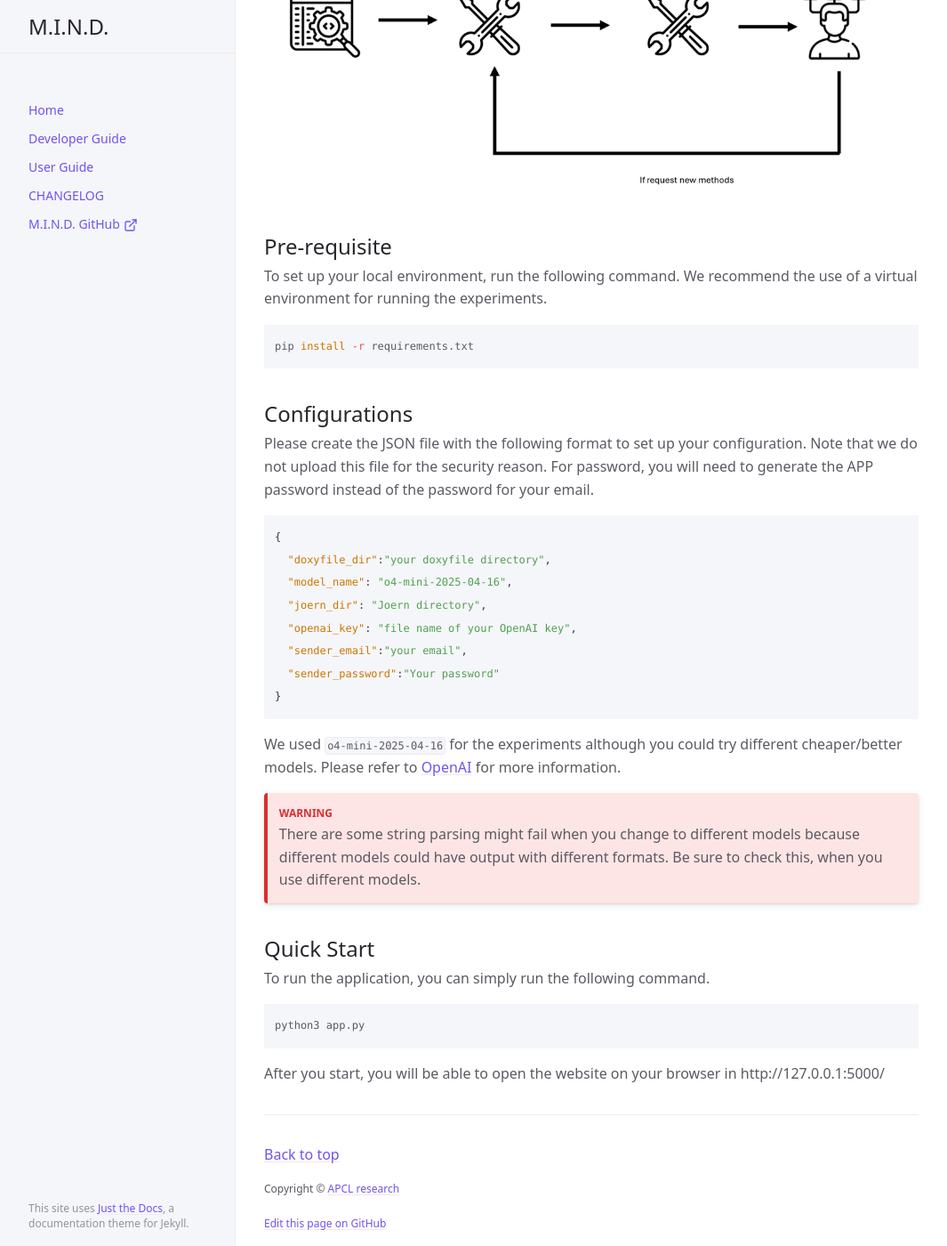
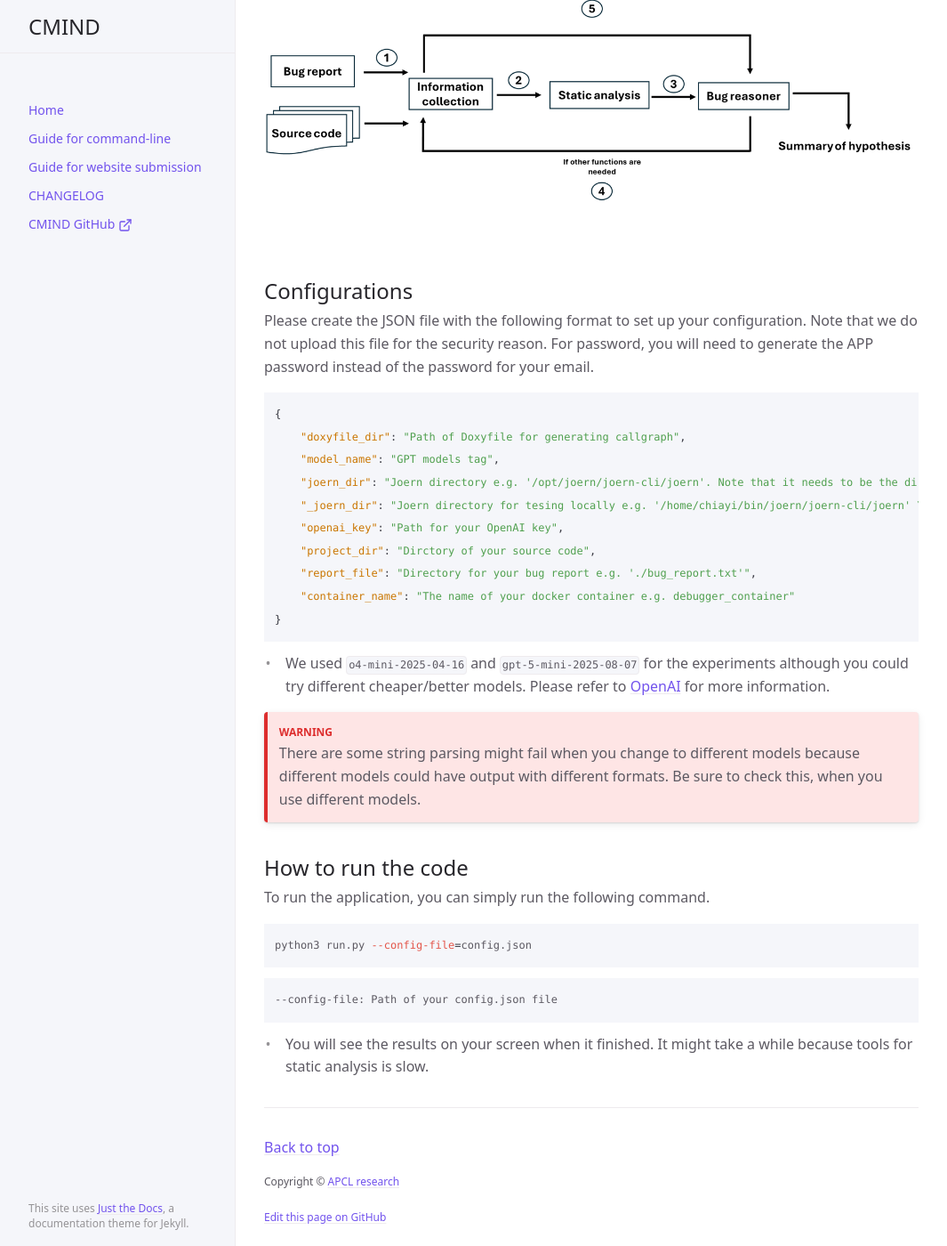
Before and after one commit to apclbuglocalizer/apclbuglocalizer.github.io, a Jekyll site: the page built from docs/configuration.md, in a window 1280 px wide and 1400 px high, scrolled down 1064 px. Shown: the whole window at 89% size, without its empty margins (107-1172 px from the left). Built offline with Jekyll 4.4.1, drawn with Linux system fonts in a browser that asks for light colours; cached includes are drawn as plain includes; some of the changed text lies outside the part shown.

Commit message:
revise the website

````diff
--- a/_config.yml
+++ b/_config.yml
@@ -13,8 +13,8 @@
 # you will see them accessed via {{ site.title }}, {{ site.github_repo }}, and so on.
 # You can create any custom variable you would like, and they will be accessible
 # in the templates via {{ site.myvariable }}.
-title: M.I.N.D.
-description: A documentation for C memory bug localizer
+title: CMIND
+description: A documentation for CMIND
 baseurl: "" # the subpath of your site, e.g. /blog
 url: "https://apclbuglocalizer.github.io/" # the base hostname & protocol for your site, e.g. http://example.com
 repository: apclbuglocalizer/apclbuglocalizer # for github-metadata
@@ -116,8 +116,8 @@ heading_anchors: true
 # Makes Aux links open in a new tab. Default is false
 # Top-right auxiliary links
 aux_links:
-  "M.I.N.D. GitHub":
-    - "https://github.com/apcl-research/M.I.N.D."
+  "CMIND GitHub":
+    - "https://github.com/apcl-research/CMIND"
 aux_links_new_tab: true
 
 # Enable or disable the side/mobile menu globally
@@ -130,8 +130,8 @@ nav_sort: case_sensitive # Capital letters sorted before lowercase
 
 # External navigation links
 nav_external_links:
-  - title: M.I.N.D. GitHub
-    url: https://github.com/apcl-research/M.I.N.D.
+  - title: CMIND GitHub
+    url: https://github.com/apcl-research/CMIND
 
 # Show navigation error report
 nav_error_report: true # default is false/nil.
--- a/docs/configuration.md
+++ b/docs/configuration.md
@@ -1,5 +1,5 @@
 ---
-title: Developer Guide
+title: Guide for command-line
 nav_order: 2
 ---
 
@@ -15,10 +15,12 @@ nav_order: 2
 {:toc}
 
 ---
+## Pre-requisite
+Our command-line tool uses on [Docker](https://www.docker.com/) as a backend to install all the dependency. So, please be sure to install Docker before you run it.
 
 
-## Tools
-This bug localizer requires some tools for static analysis. Please be sure to download the following tools before you deploy it.
+## Tools for Static Analysis
+CMIND uses some tools for static analysis. You will not need to install these tools yourself as it has already configured in the docker file.
 
 - [**Joern**](https://docs.joern.io/): We use Joern for data flow analysis and methods extractions.
 
@@ -27,7 +29,7 @@ This bug localizer requires some tools for static analysis. Please be sure to do
 ## LLM Agents
 Due to the limit of the input size in LLMs, we cannot keep using one LLM for the entire task. To this end, we seperate our LLMs agents into three differnt categories:
 
-- **Mehtod and file exploration**: Explore the related file path and methods from bug report
+- **Information collector**: Collect the entry point and the related functions from the bug report
 - **Static analysis**: Decide whether to use static analysis or callgraph analysis
 - **Bug reasoning**: Reason the localization of the bugs and summarize the bug reasoning
 
@@ -35,38 +37,38 @@ Due to the limit of the input size in LLMs, we cannot keep using one LLM for the
 
 ![work flow](/assets/images/workflow.png)
 
-## Pre-requisite
-To set up your local environment, run the following command. We recommend the use of a virtual environment for running the experiments.
-
-```bash
-pip install -r requirements.txt
-```
 
 ## Configurations
 
 Please create the JSON file with the following format to set up your configuration. Note that we do not upload this file for the security reason. For password, you will need to generate the APP password instead of the password for your email.
 
-```json
+``` json
 {
-  "doxyfile_dir":"your doxyfile directory",
-  "model_name": "o4-mini-2025-04-16",
-  "joern_dir": "Joern directory",
-  "openai_key": "file name of your OpenAI key",
-  "sender_email":"your email",
-  "sender_password":"Your password"
+    "doxyfile_dir": "Path of Doxyfile for generating callgraph",
+    "model_name": "GPT models tag",
+    "joern_dir": "Joern directory e.g. '/opt/joern/joern-cli/joern'. Note that it needs to be the directory in the docker container not local directory"
+    "_joern_dir": "Joern directory for tesing locally e.g. '/home/chiayi/bin/joern/joern-cli/joern' You will need to change it to joern_dir yourself when run it locally for debug",
+    "openai_key": "Path for your OpenAI key",
+    "project_dir": "Dirctory of your source code",
+    "report_file": "Directory for your bug report e.g. './bug_report.txt'",
+    "container_name": "The name of your docker container e.g. debugger_container"
 }
 ```
 
-We used ```o4-mini-2025-04-16``` for the experiments although you could try different cheaper/better models. Please refer to [OpenAI](https://platform.openai.com/docs/models) for more information.
+- We used ```o4-mini-2025-04-16``` and ```gpt-5-mini-2025-08-07``` for the experiments although you could try different cheaper/better models. Please refer to [OpenAI](https://platform.openai.com/docs/models) for more information.
 
 {: .warning }
 There are some string parsing might fail when you change to different models because different models could have output with different formats. Be sure to check this, when you use different models.
 
-## Quick Start
+## How to run the code
 To run the application, you can simply run the following command.
 
 ```bash
-python3 app.py
+python3 run.py --config-file=config.json
 ```
 
-After you start, you will be able to open the website on your browser in http://127.0.0.1:5000/
+```
+--config-file: Path of your config.json file
+```
+
+- You will see the results on your screen when it finished. It might take a while because tools for static analysis is slow.
````
Also changed, not shown: docs/userguide.md (+14 -22 lines), index.md (+5 -5 lines), assets/images/flow.png, assets/images/interface.png, assets/images/workflow.png.
